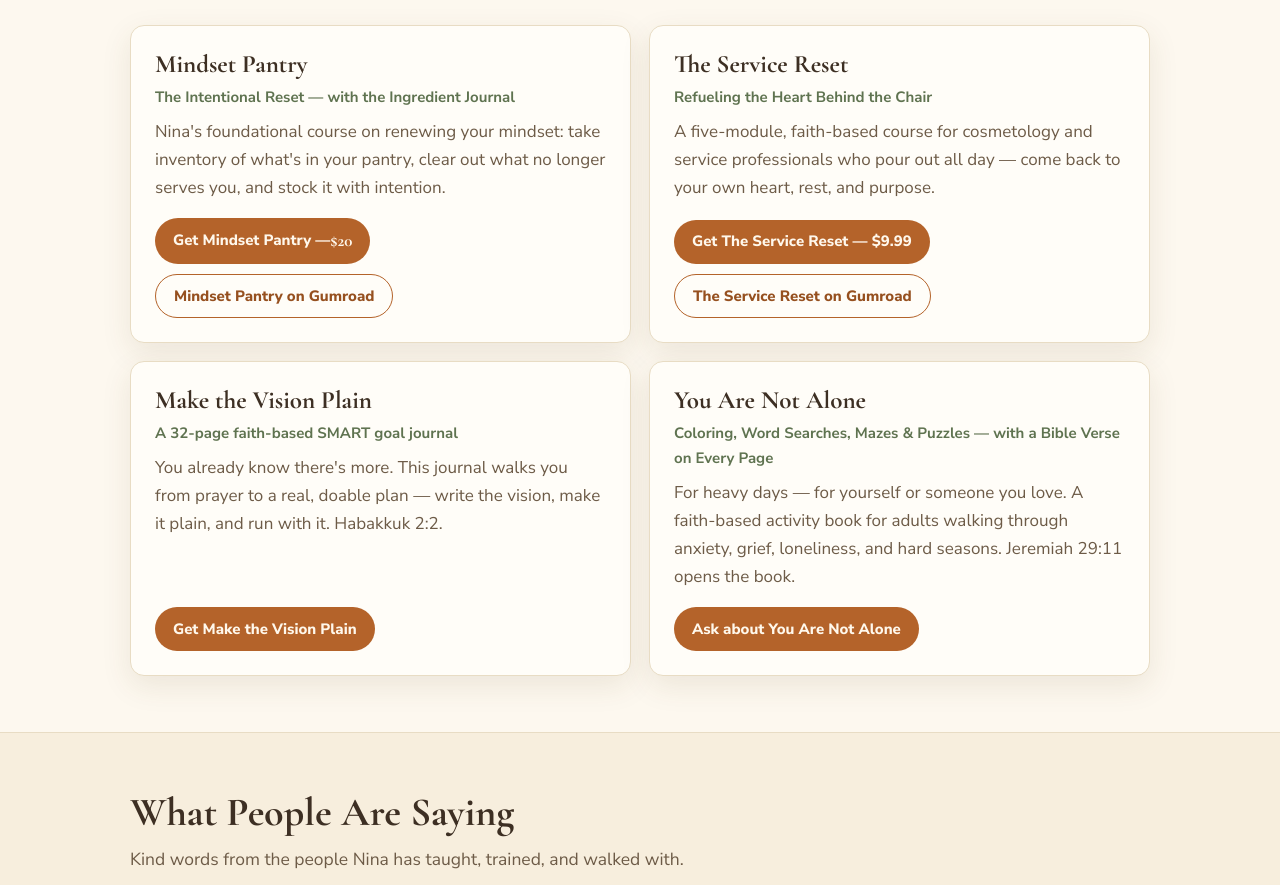
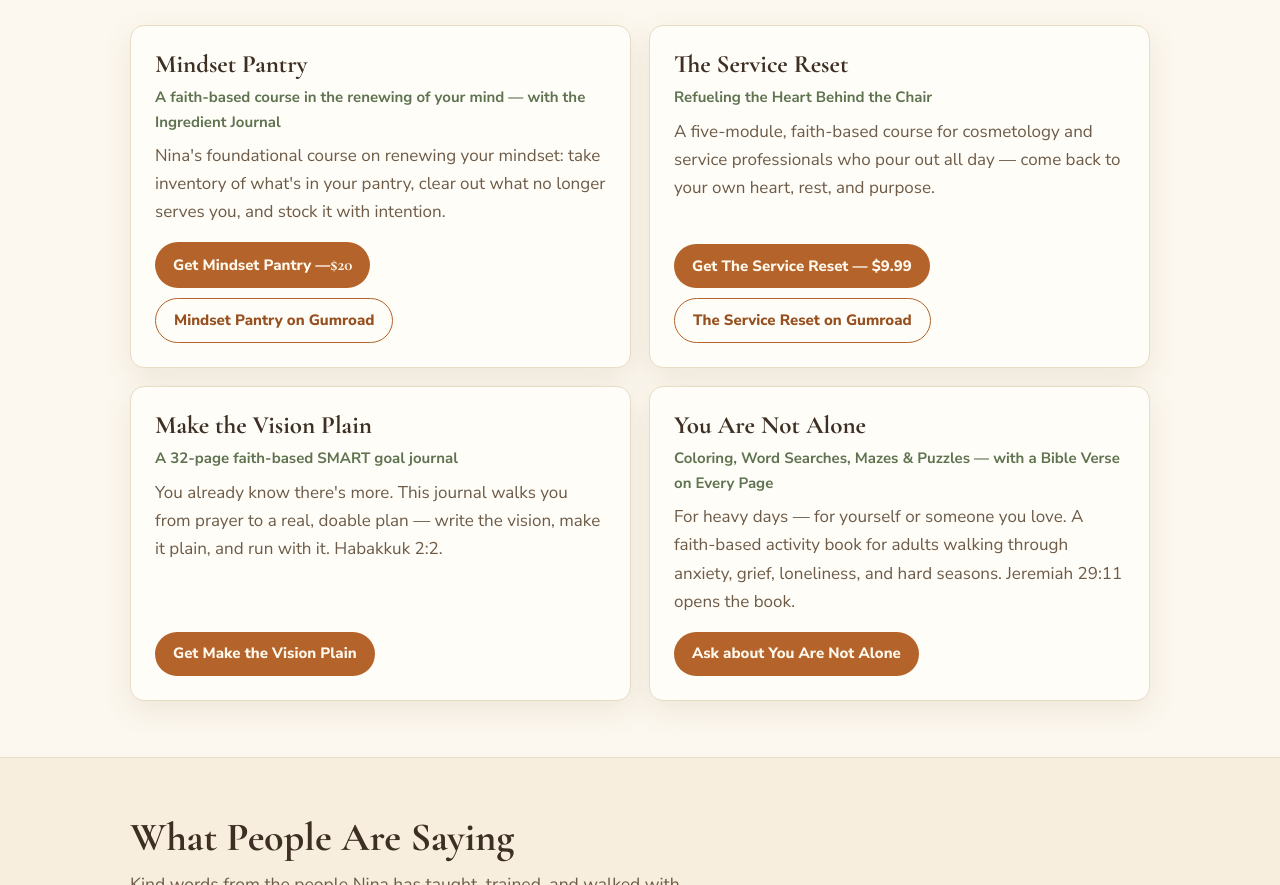
Before and after one commit to missnina1981-lgtm/missnina1981-lgtm.github.io, a plain HTML site: page index.html in a window 1280 px wide. Shown: the part 2312-3197 px from the top of the page. Drawn offline with nearby package versions, Linux system fonts and the light colour scheme.

Commit message:
Mindset Pantry card: replace old 'Intentional Reset' subtitle with renewing-of-your-mind line (approved by Nina Nov 21)

```diff
--- a/index.html
+++ b/index.html
@@ -248,7 +248,7 @@
       <div class="grid">
         <article class="item">
           <h3>Mindset Pantry</h3>
-          <div class="sub">The Intentional Reset — with the Ingredient Journal</div>
+          <div class="sub">A faith-based course in the renewing of your mind — with the Ingredient Journal</div>
           <p>Nina's foundational course on renewing your mindset: take inventory of what's in your pantry, clear out what no longer serves you, and stock it with intention.</p>
           <div class="links">
             <a href="https://payhip.com/b/qn4Xa">Get Mindset Pantry — <span class="price" style="color:inherit;font-size:17px">$20</span></a>
```
